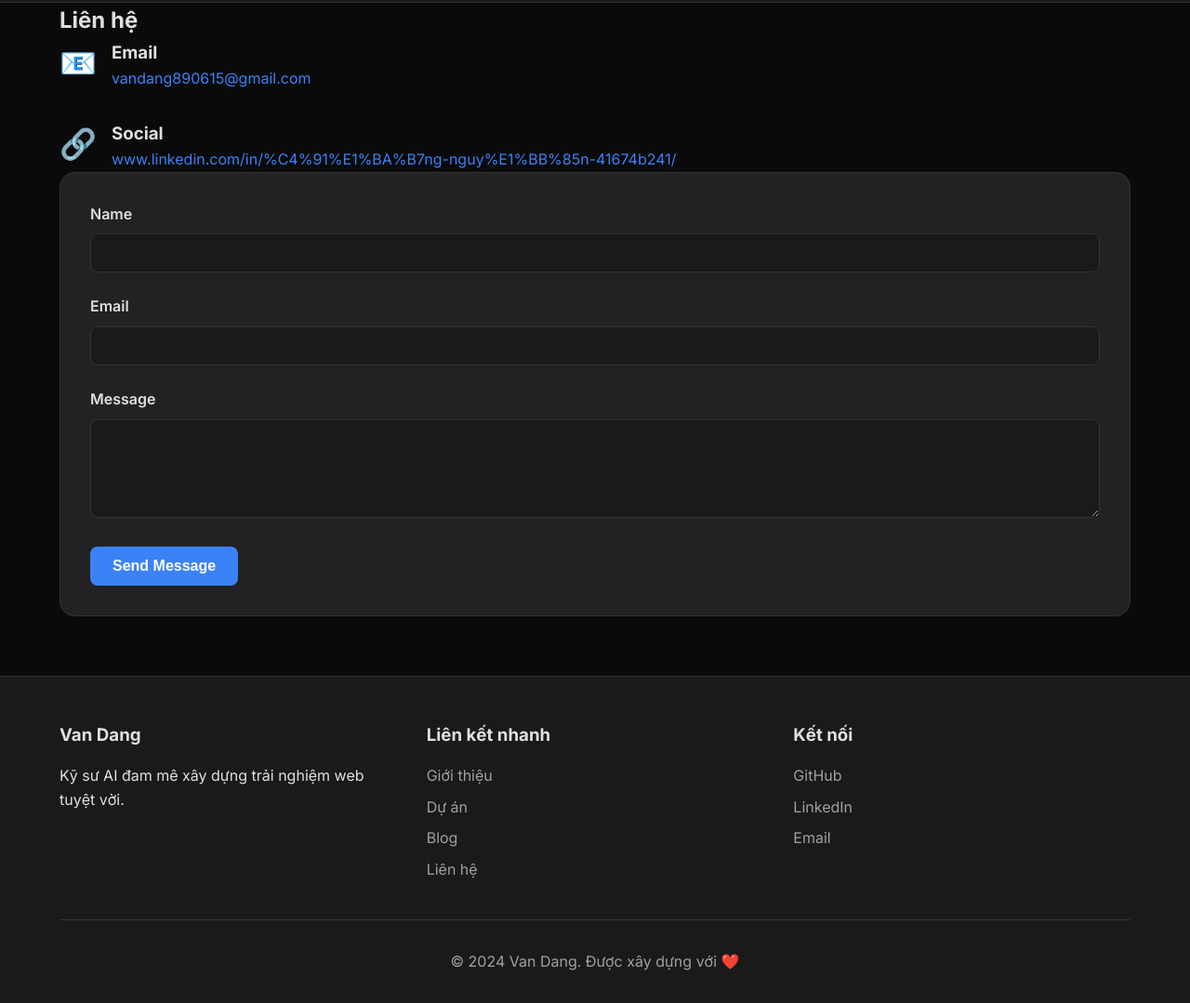
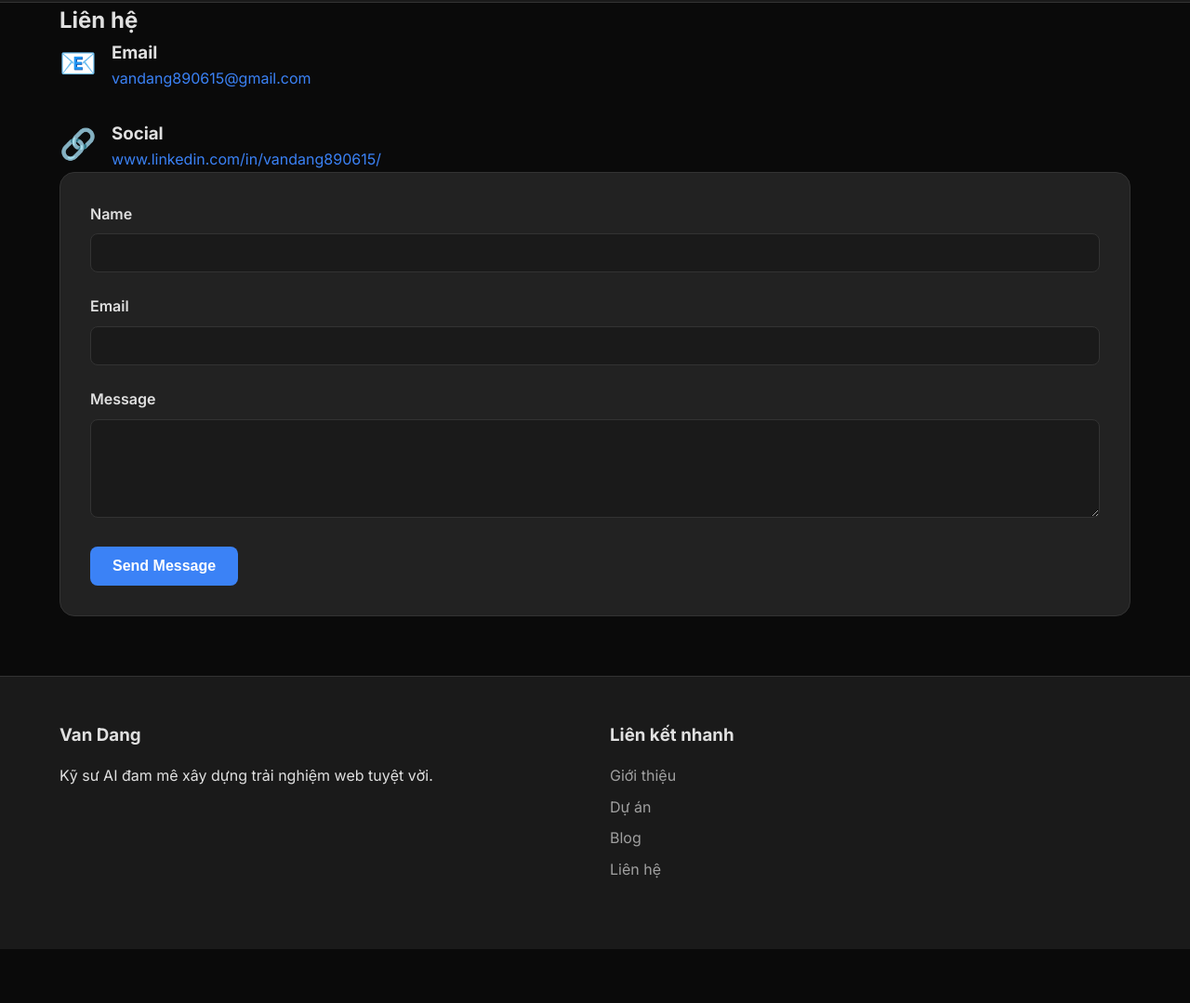
Before and after one commit to vandang890615/build-sync-agent, a website: page public/contact.html in a window 1280 px wide. Shown: the part 81-1160 px from the top of the page at 93% size. After the commit the page ends 1102 px from the top, so only its background shows below. Drawn offline with Linux system fonts and the light colour scheme; files that its build step writes are made by us from their sources; files whose address does not match are found by name.

Commit message:
Update LinkedIn URL to https://www.linkedin.com/in/vandang890615/

```diff
--- a/profile.js
+++ b/profile.js
@@ -7,7 +7,7 @@ const userData = {
     avatar: "https://api.dicebear.com/7.x/avataaars/svg?seed=vandang",
     social: [
         { name: "GitHub", url: "https://github.com/vandang890615" },
-        { name: "LinkedIn", url: "https://www.linkedin.com/in/%C4%91%E1%BA%B7ng-nguy%E1%BB%85n-41674b241/" },
+        { name: "LinkedIn", url: "https://www.linkedin.com/in/vandang890615/" },
         { name: "Email", url: "mailto:vandang890615@gmail.com" }
     ]
 };
--- a/public/contact.html
+++ b/public/contact.html
@@ -110,7 +110,7 @@
                             <div>
                                 <h3>Social</h3>
                                 <a href="https://www.linkedin.com/in/%C4%91%E1%BA%B7ng-nguy%E1%BB%85n-41674b241/"
-                                    target="_blank">www.linkedin.com/in/%C4%91%E1%BA%B7ng-nguy%E1%BB%85n-41674b241/</a>
+                                    target="_blank">www.linkedin.com/in/vandang890615/</a>
                             </div>
                         </div>
                     </div>
@@ -149,22 +149,8 @@
                         <li><a href="projects.html" data-i18n="nav.projects">Projects</a></li>
                         <li><a href="blog.html" data-i18n="nav.blog">Blog</a></li>
                         <li><a href="contact.html" data-i18n="nav.contact">Contact</a></li>
-                    </ul>
-                </div>
-                <div class="footer-section">
-                    <h3 data-i18n="footer.connect">Connect</h3>
-                    <ul>
-                        <li><a href="https://github.com/vandang890615" target="_blank">GitHub</a></li>
-                        <li><a href="https://www.linkedin.com/in/%C4%91%E1%BA%B7ng-nguy%E1%BB%85n-41674b241/"
-                                target="_blank">LinkedIn</a></li>
-                        <li><a href="mailto:vandang890615@gmail.com">Email</a></li>
-                    </ul>
                 </div>
             </div>
-            <div class="footer-bottom">
-                <p>&copy; 2024 Van Dang. <span data-i18n="footer.copyright">Built with ❤️</span></p>
-            </div>
-        </div>
     </footer>
 
     <script src="i18n.js"></script>
```
Also changed, not shown: index.html (+1 -14 lines), public/about.html (+0 -14 lines), public/blog.html (+0 -14 lines), public/projects.html (+0 -14 lines).
